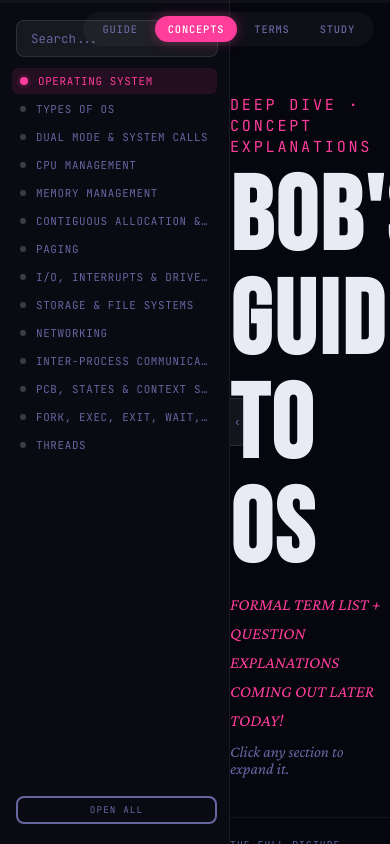
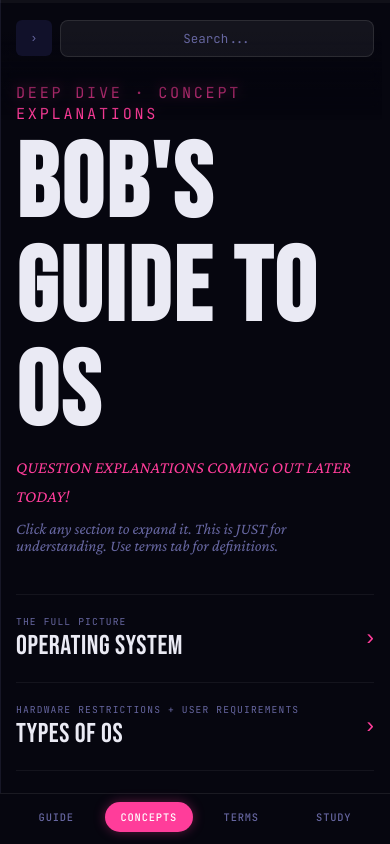
Before and after one commit to AtaurM/bobs-guide-to-os, a React (Vite) app: page / in a window 390 px wide. Built offline with nearby package versions, Linux system fonts and the light colour scheme.

Commit message:
mobile layout; QR search, highlight; directional tab transitions

```diff
--- a/src/App.jsx
+++ b/src/App.jsx
@@ -1,4 +1,4 @@
-import { useRef, useState } from 'react'
+import { useRef, useState, useEffect } from 'react'
 import { SearchContext } from './context/SearchContext'
 import styles from './App.module.css'
 import DeepPanel from './components/panels/DeepPanel'
@@ -9,12 +9,14 @@ import ModeBar from './components/layout/ModeBar'
 import SearchBar from './components/common/SearchBar'
 import useScrollProgress from './hooks/useScrollProgress'
 import useActiveSection from './hooks/useActiveSection'
+import useIsMobile from './hooks/useIsMobile'
 import deepDiveData from './data/deepDiveData'
 import qrData from './data/qrData'
 import { deepSectionId } from './utils/searchUtils'
 import { qrTagId } from './utils/searchUtils'
 
 const SIDEBAR_WIDTH = 230
+const MODE_ORDER = ['guide', 'deep', 'qr', 'study']
 
 const QR_TAGS = [...new Set(qrData.map(c => c.tag))]
 const QR_SECTION_IDS = QR_TAGS.map(tag => qrTagId(tag))
@@ -22,7 +24,6 @@ const QR_NAV_ITEMS = QR_TAGS.map(tag => ({
   id: qrTagId(tag),
   label: tag,
 }))
-
 const DEEP_NAV_ITEMS = deepDiveData.map(s => ({
   id: deepSectionId(s.title),
   label: s.title,
@@ -31,24 +32,43 @@ const DEEP_SECTION_IDS = DEEP_NAV_ITEMS.map(s => s.id)
 
 export default function App() {
   const mainRef = useRef(null)
+  const isMobile = useIsMobile(900)
   const progress = useScrollProgress(mainRef)
   const [searchQuery, setSearchQuery] = useState('')
   const [openSections, setOpenSections] = useState(new Set())
-  const [allOpen, setAllOpen] = useState(false)
-  const [sidebarOpen, setSidebarOpen] = useState(true)
+  const [deepAllOpen, setDeepAllOpen] = useState(false)
+  const [openGroups, setOpenGroups] = useState(() => new Set(QR_TAGS))
+  const [qrAllOpen, setQrAllOpen] = useState(true)
+  const [sidebarOpen, setSidebarOpen] = useState(!isMobile)
+  const [transitioning, setTransitioning] = useState('idle')
+  const [vpWidth, setVpWidth] = useState(() => window.innerWidth)
 
   const [mode, setMode] = useState('deep')
   const sidebarItems = mode === 'deep' ? DEEP_NAV_ITEMS : QR_NAV_ITEMS
   const currentSectionIds = mode === 'deep' ? DEEP_SECTION_IDS : QR_SECTION_IDS
+  const activeIndex = useActiveSection(currentSectionIds, mainRef, mode)
+  const allOpen = mode === 'deep' ? deepAllOpen : qrAllOpen
 
-  const activeIndex = useActiveSection(currentSectionIds, mainRef, mode)
+  useEffect(() => {
+    function onResize() { setVpWidth(window.innerWidth) }
+    window.addEventListener('resize', onResize)
+    return () => window.removeEventListener('resize', onResize)
+  }, [])
 
   function handleModeChange(newMode) {
+    if (newMode === mode) return
+    const oldIndex = MODE_ORDER.indexOf(mode)
+    const newIndex = MODE_ORDER.indexOf(newMode)
+    const goingRight = newIndex > oldIndex
+    setTransitioning(goingRight ? 'out-left' : 'out-right')
+    setTimeout(() => {
       setMode(newMode)
       setSearchQuery('')
       if (mainRef.current) mainRef.current.scrollTop = 0
+      setTransitioning(goingRight ? 'in-right' : 'in-left')
+      setTimeout(() => setTransitioning('idle'), 200)
+    }, 150)
   }
-
 
   function toggleSection(id) {
     setOpenSections(prev => {
@@ -58,69 +78,115 @@ export default function App() {
     })
   }
 
-  function handleToggleAll() {
+  function toggleGroup(tag) {
+    setOpenGroups(prev => {
+      const next = new Set(prev)
+      next.has(tag) ? next.delete(tag) : next.add(tag)
+      return next
+    })
+  }
+
+  function handleDeepToggleAll() {
     const allIds = DEEP_NAV_ITEMS.map(s => s.id)
-    if (allOpen) {
+    if (deepAllOpen) {
       setOpenSections(new Set())
-      setAllOpen(false)
+      setDeepAllOpen(false)
     } else {
       setOpenSections(new Set(allIds))
-      setAllOpen(true)
+      setDeepAllOpen(true)
+    }
+  }
+
+  function handleQrToggleAll() {
+    if (qrAllOpen) {
+      setOpenGroups(new Set())
+      setQrAllOpen(false)
+    } else {
+      setOpenGroups(new Set(QR_TAGS))
+      setQrAllOpen(true)
     }
   }
 
   function scrollToId(index, id) {
     const el = document.getElementById(id)
     const container = mainRef.current
-
     const elTop = el?.getBoundingClientRect().top
     const containerTop = container?.getBoundingClientRect().top
     const distance = elTop - containerTop - 70
-
     const isCurrentlyOpen = openSections.has(id)
     if (!isCurrentlyOpen || Math.abs(distance) < 5) {
       toggleSection(id)
     }
-
     if (!el || !container) return
     const target = container.scrollTop + distance
     container.scrollTo({ top: target, behavior: 'smooth' })
   }
 
+  const sidebarWidth = sidebarOpen ? SIDEBAR_WIDTH : 0
+
   const TRANSITION = '0.28s cubic-bezier(0.4, 0, 0.2, 1)'
+  const TAB_WIDTH = 36
+  const MOBILE_MARGIN = 16
+  const PANEL_MAX_WIDTH = 800
+
+  const openLeft = 16
+  const openWidth = SIDEBAR_WIDTH - 28
+
+  const closedLeft = isMobile
+    ? MOBILE_MARGIN + TAB_WIDTH + 8
+    : Math.max(16, vpWidth / 2 - PANEL_MAX_WIDTH / 2)
+  const closedWidth = isMobile
+    ? vpWidth - MOBILE_MARGIN - TAB_WIDTH - 8 - MOBILE_MARGIN
+    : Math.min(PANEL_MAX_WIDTH, vpWidth - 32)
+  const closedTop = isMobile ? 20 : 40
 
   const searchStyle = sidebarOpen
     ? {
-        left: 16,
-        width: SIDEBAR_WIDTH - 28,
+        top: 20,
+        left: openLeft,
+        width: openWidth,
         transition: `top ${TRANSITION}, left ${TRANSITION}, width ${TRANSITION}`,
       }
     : {
-        top: 40,
-        left: 'max(16px, calc(50vw - 400px))',
-        width: 'min(800px, calc(100vw - 32px))',
+        top: closedTop,
+        left: closedLeft,
+        width: closedWidth,
         transition: `top ${TRANSITION}, left ${TRANSITION}, width ${TRANSITION}`,
       }
+
+  const mainClass = [
+    transitioning === 'out-left'  ? styles.slideOutLeft  : '',
+    transitioning === 'out-right' ? styles.slideOutRight : '',
+    transitioning === 'in-left'   ? styles.slideInLeft   : '',
+    transitioning === 'in-right'  ? styles.slideInRight  : '',
+  ].filter(Boolean).join(' ') || undefined
 
   return (
     <SearchContext.Provider value={searchQuery}>
       <div className={styles.root}>
         <ProgressBar progress={progress} />
 
+        {isMobile && sidebarOpen && (
+          <div
+            className={styles.backdrop}
+            onClick={() => setSidebarOpen(false)}
+          />
+        )}
+
         <Sidebar
           sections={sidebarItems}
           activeIndex={activeIndex}
           onSectionClick={scrollToId}
           allOpen={allOpen}
-          onToggleAll={handleToggleAll}
+          onToggleAll={mode === 'deep' ? handleDeepToggleAll : handleQrToggleAll}
           isOpen={sidebarOpen}
         />
 
         <button
-          className={styles.sidebarTab}
+          className={`${styles.sidebarTab} ${isMobile ? styles.sidebarTabMobile : ''} ${isMobile && !sidebarOpen ? styles.sidebarTabMobileClosed : ''}`}
           onClick={() => setSidebarOpen(v => !v)}
           style={{
-            left: sidebarOpen ? SIDEBAR_WIDTH : 0,
+            left: sidebarOpen ? SIDEBAR_WIDTH : (isMobile ? 16 : 0),
             transition: `left ${TRANSITION}`,
           }}
           aria-label={sidebarOpen ? 'Collapse sidebar' : 'Expand sidebar'}
@@ -128,20 +194,19 @@ export default function App() {
           {sidebarOpen ? '‹' : '›'}
         </button>
 
-        { !sidebarOpen && <div
+        {!sidebarOpen && (
+          <div
             className={styles.searchBlur}
-          style={{
-            left: sidebarOpen ? SIDEBAR_WIDTH : 0,
-            transition: `left ${TRANSITION}`,
-          }}
-        /> }
+            style={{ left: 0, transition: `left ${TRANSITION}` }}
+          />
+        )}
 
         <div className={styles.searchArea} style={searchStyle}>
           <SearchBar
             value={searchQuery}
             onChange={setSearchQuery}
-            centered={!sidebarOpen}
-            highlighted={!sidebarOpen}
+            centered={!sidebarOpen || isMobile}
+            highlighted={!sidebarOpen || isMobile}
           />
         </div>
 
@@ -149,37 +214,49 @@ export default function App() {
           ref={mainRef}
           className={styles.main}
           style={{
-            marginLeft: sidebarOpen ? SIDEBAR_WIDTH : 0,
+            marginLeft: isMobile ? 0 : sidebarWidth,
             paddingTop: 54,
+            paddingBottom: isMobile ? 80 : 0,
+            paddingLeft: isMobile ? 16 : 0,
+            paddingRight: isMobile ? 16 : 0,
+            transition: `margin-left ${TRANSITION}`,
           }}
         >
+          <div className={mainClass} style={{ minHeight: '100%' }}>
+            {mode === 'guide' && (
+              <div className={styles.comingSoon}>Coming later</div>
+            )}
+            {mode === 'deep' && (
+              <DeepPanel
+                openSections={openSections}
+                onToggleSection={toggleSection}
+                sidebarOpen={sidebarOpen && !isMobile}
+                isMobile={isMobile}
+              />
+            )}
+            {mode === 'qr' && (
+              <QRPanel
+                sidebarOpen={sidebarOpen && !isMobile}
+                openGroups={openGroups}
+                onToggleGroup={toggleGroup}
+                isMobile={isMobile}
+              />
+            )}
+            {mode === 'study' && (
+              <div className={styles.comingSoon}>Coming tonight!</div>
+            )}
+          </div>
+        </main>
 
-          {mode === 'guide' && (
-            <div class={styles.comingSoon}>
-              Coming later
+        {!isMobile && (
+          <div className={styles.topRight}>
+            <ModeBar mode={mode} onModeChange={handleModeChange} isMobile={false} />
           </div>
         )}
 
-          {mode === 'deep' &&
-            <DeepPanel
-              openSections={openSections}
-              onToggleSection={toggleSection}
-              sidebarOpen={sidebarOpen}
-            /> }
-
-          {mode === 'qr' && <QRPanel sidebarOpen={sidebarOpen} /> }
-
-          {mode === 'study' && (
-            <div class={styles.comingSoon}>
-              Coming soon by tonight!
-            </div>
+        {isMobile && (
+          <ModeBar mode={mode} onModeChange={handleModeChange} isMobile={true} />
         )}
-
-        </main>
-
-        <div className={styles.topRight}>
-          <ModeBar mode={mode} onModeChange={handleModeChange} />
-        </div>
 
       </div>
     </SearchContext.Provider>
--- a/src/App.module.css
+++ b/src/App.module.css
@@ -28,7 +28,7 @@
 .searchArea {
     position: fixed;
     top: 20px;
-    z-index: 700;
+    z-index: 801;
 }
 
 .sidebarTab {
@@ -38,8 +38,8 @@
     z-index: 800;
     width: 16px;
     height: 48px;
-    background: rgba(255, 255, 255, 0.06);
-    border: 1px solid rgba(255, 255, 255, 0.1);
+    background: var(--surface);
+    border: 1px solid var(--border);
     border-left: none;
     border-radius: 0 6px 6px 0;
     color: var(--text-dim);
@@ -50,7 +50,7 @@
     justify-content: center;
     padding: 0;
     line-height: 1;
-    transition: color 0.2s, background 0.2s;
+    transition: color 0.2s, background 0.2s, top 0.2s, transform 0.2s;
 }
 
 .sidebarTab:hover {
@@ -58,23 +58,42 @@
     background: rgba(var(--accent-rgb), 0.08);
 }
 
+.sidebarTabMobile {
+    top: 20px;
+    transform: none;
+    height: 36px;
+    width: 20px;
+    border-radius: 0 6px 6px 0;
+}
+
+.sidebarTabMobileClosed {
+    top: 20px;
+    transform: none;
+    height: 36px;
+    width: 36px;
+    left: 16px !important;
+    border-left: 1px solid var(--border);
+    border-radius: 6px;
+}
+
 .searchBlur {
     position: fixed;
     top: 0;
     right: 8px;
-    height: 80px;
+    height: 120px;
     z-index: 699;
-    backdrop-filter: blur(12px);
-    -webkit-backdrop-filter: blur(12px);
-    mask-image: linear-gradient(to bottom, black 40%, transparent 100%);
-    -webkit-mask-image: linear-gradient(to bottom, black 40%, transparent 100%);
+    background: linear-gradient(to bottom, var(--bg) 25%, transparent 100%);
+    backdrop-filter: blur(6px);
+    -webkit-backdrop-filter: blur(6px);
+    mask-image: linear-gradient(to bottom, black 35%, transparent 100%);
+    -webkit-mask-image: linear-gradient(to bottom, black 35%, transparent 100%);
     pointer-events: none;
 }
 
 .topRight {
     position: fixed;
     top: 12px;
- right: 16px;
+    right: 22px;
     z-index: 900;
     display: flex;
     align-items: center;
@@ -91,3 +110,76 @@
     letter-spacing: var(--display-ls);
     color: var(--text-dim);
 }
+
+@keyframes slideInFromRight {
+    from { opacity: 0; transform: translateX(40px); }
+    to   { opacity: 1; transform: translateX(0); }
+}
+
+@keyframes slideInFromLeft {
+    from { opacity: 0; transform: translateX(-40px); }
+    to   { opacity: 1; transform: translateX(0); }
+}
+
+@keyframes slideOutToLeft {
+    from { opacity: 1; transform: translateX(0); }
+    to   { opacity: 0; transform: translateX(-40px); }
+}
+
+@keyframes slideOutToRight {
+    from { opacity: 1; transform: translateX(0); }
+    to   { opacity: 0; transform: translateX(40px); }
+}
+
+.slideOutLeft {
+    animation: slideOutToLeft 0.15s ease forwards;
+    pointer-events: none;
+}
+
+.slideOutRight {
+    animation: slideOutToRight 0.15s ease forwards;
+    pointer-events: none;
+}
+
+.slideInLeft {
+    animation: slideInFromLeft 0.2s ease forwards;
+}
+
+.slideInRight {
+    animation: slideInFromRight 0.2s ease forwards;
+}
+
+/* .fadeOut {
+  opacity: 0;
+  transform: translateX(-10px);
+  transition: opacity 0.15s ease, transform 0.15s ease;
+}
+
+@keyframes slideUpFadeIn {
+  from {
+    opacity: 0;
+    transform: translateX(10px);
+  }
+  to {
+    opacity: 1;
+    transform: translateX(0);
+  }
+}
+
+.fadeIn {
+  animation: slideUpFadeIn 0.2s ease forwards;
+} */
+
+.backdrop {
+    position: fixed;
+    inset: 0;
+    background: rgba(0, 0, 0, 0.5);
+    z-index: 799;
+    opacity: 0;
+    animation: fadeInBackdrop 0.25s ease forwards;
+}
+
+@keyframes fadeInBackdrop {
+    from { opacity: 0; }
+    to   { opacity: 1; }
+}
--- a/src/components/layout/ModeBar.jsx
+++ b/src/components/layout/ModeBar.jsx
@@ -1,15 +1,15 @@
 import styles from './ModeBar.module.css'
 
 const MODES = [
-    { id: 'guide', label: 'Guide' },
-    { id: 'deep', label: 'Concepts' },
-    { id: 'qr', label: 'Terms' },
-    { id: 'study', label: 'Study' },
+  { id: 'guide', label: 'Guide',    short: 'G' },
+  { id: 'deep',  label: 'Concepts', short: 'C' },
+  { id: 'qr',    label: 'Terms',    short: 'T' },
+  { id: 'study', label: 'Study',    short: 'S' },
 ]
 
-export default function ModeBar({ mode, onModeChange }) {
+export default function ModeBar({ mode, onModeChange, isMobile }) {
     return (
-        <div className={styles.bar}>
+        <nav className={`${styles.bar} ${isMobile ? styles.mobile : styles.desktop}`}>
             {MODES.map(m => (
                 <button
                     key={m.id}
@@ -17,9 +17,10 @@ export default function ModeBar({ mode, onModeChange }) {
                     onClick={() => onModeChange(m.id)}
                     aria-pressed={mode === m.id}
                 >
-                    {m.label}
+                    <span className={styles.labelFull}>{m.label}</span>
+                    <span className={styles.labelShort}>{m.short}</span>
                 </button>
             ))}
-        </div>
+        </nav>
     )
 }
--- a/src/components/layout/ModeBar.module.css
+++ b/src/components/layout/ModeBar.module.css
@@ -1,13 +1,3 @@
-.bar {
-    display: flex;
-    gap: 4px;
-    align-items: center;
-    background: rgba(255, 255, 255, 0.04);
-    border: 1px solid var(--border);
-    border-radius: 40px;
-    padding: 4px 6px;
-}
-
 .btn {
     font-family: var(--font-mono);
     font-size: 0.65rem;
@@ -18,7 +8,6 @@
     cursor: pointer;
     color: var(--text-dim);
     background: transparent;
-    padding: 6px 13px;
     border-radius: 30px;
     transition: color 0.2s, background 0.2s;
 }
@@ -32,3 +21,48 @@
     background: var(--accent);
     box-shadow: 0 0 12px rgba(var(--accent-rgb), 0.35);
 }
+
+.labelShort { display: none; }
+.labelFull  { display: inline; }
+
+.desktop {
+    display: flex;
+    gap: 4px;
+    align-items: center;
+    background: rgba(255, 255, 255, 0.04);
+    border: 1px solid rgba(255, 255, 255, 0.08);
+    border-radius: 40px;
+    padding: 4px 6px;
+}
+
+.desktop .btn { padding: 6px 13px; }
+
+.mobile {
+    position: fixed;
+    bottom: 0;
+    left: 0;
+    right: 0;
+    z-index: 900;
+    display: flex;
+    justify-content: center;
+    gap: 4px;
+    background: var(--bg);
+    border-top: 1px solid rgba(255, 255, 255, 0.08);
+    padding: 8px 12px 12px;
+    padding-bottom: max(12px, env(safe-area-inset-bottom));
+    will-change: transform;
+    transform: translateZ(0);
+}
+
+.mobile .btn {
+    flex: 1;
+    max-width: 100px;
+    padding: 8px 4px;
+    text-align: center;
+}
+
+/* switch to short labels when screen is narrow */
+@media (max-width: 240px) {
+    .mobile .labelFull  { display: none; }
+    .mobile .labelShort { display: inline; }
+}
--- a/src/components/layout/Sidebar.module.css
+++ b/src/components/layout/Sidebar.module.css
@@ -3,9 +3,10 @@
     left: 0;
     top: 0;
     bottom: 0;
-    background: rgba(255, 255, 255, 0.02);
+    background: #08081a;
     border-right: 1px solid rgba(255, 255, 255, 0.06);
     overflow: hidden;
+    z-index: 800;
     transition: width 0.28s cubic-bezier(0.4, 0, 0.2, 1);
 }
 
@@ -40,7 +41,7 @@
 }
 
 .navItem:hover {
-    background: rgba(255, 255, 255, 0.04);
+    background: var(--surface-hover);
 }
 
 .navItem:hover .dot {
--- a/src/components/panels/DeepPanel.jsx
+++ b/src/components/panels/DeepPanel.jsx
@@ -91,7 +91,7 @@ function DeepSection({ section, isOpen, onToggle }) {
     )
 }
 
-export default function DeepPanel({ openSections, onToggleSection, sidebarOpen }) {
+export default function DeepPanel({ openSections, onToggleSection, sidebarOpen, isMobile }) {
     const query = useSearch()
     const hasQuery = query.trim().length > 0;
     const [othersOpen, setOthersOpen] = useState(false)
@@ -103,15 +103,15 @@ export default function DeepPanel({ openSections, onToggleSection, sidebarOpen }
         <div
             className={styles.panel}
             style={{
-                paddingTop: sidebarOpen ? '40px' : '70px',
+                paddingTop: isMobile ? '28px' : sidebarOpen ? '40px' : '70px',
                 transition: 'padding-top 0.28s cubic-bezier(0.4, 0, 0.2, 1)',
             }}
         >
             <div className={styles.panelHeader}>
                 <p className={styles.panelTop}>Deep Dive · Concept Explanations</p>
                 <h2 className={styles.panelTitle}>Bob's Guide to OS</h2>
-                <p className={styles.panelSub2}>FORMAL TERM LIST + QUESTION EXPLANATIONS COMING OUT LATER TODAY!</p>
-                <p className={styles.panelSub}>Click any section to expand it.</p>
+                <p className={styles.panelSub2}>QUESTION EXPLANATIONS COMING OUT LATER TODAY!</p>
+                <p className={styles.panelSub}>Click any section to expand it. This is JUST for understanding. Use terms tab for definitions.</p>
             </div>
 
             {matchingSections.map((section) => {
--- a/src/components/panels/QRPanel.jsx
+++ b/src/components/panels/QRPanel.jsx
@@ -2,19 +2,21 @@ import { useState } from 'react'
 import qrData from '../../data/qrData'
 import styles from './QRPanel.module.css'
 import Collapse from '../common/Collapse'
-import { qrTagId } from '../../utils/searchUtils'
+import { useSearch } from '../../context/SearchContext'
+import { qrTagId, qrMatchesQuery } from '../../utils/searchUtils'
+import Highlight from '../common/Highlight'
 
-function CardGroup({ tag, cards }) {
-    const [isOpen, setIsOpen] = useState(true)
+const tags = [...new Set(qrData.map(c => c.tag))]
 
+function CardGroup({ tag, cards, isOpen, onToggle }) {
   return (
     <div className={styles.group} id={qrTagId(tag)}>
       <button
         className={styles.groupHeader}
-                onClick={() => setIsOpen(v => !v)}
+        onClick={onToggle}
         aria-expanded={isOpen}
       >
-                <span className={styles.groupName}>{tag}</span>
+        <span className={styles.groupName}><Highlight text={tag} /></span>
         <span className={styles.groupCount}>({cards.length})</span>
         <span className={`${styles.groupChevron} ${isOpen ? styles.groupChevronOpen : ''}`}>
           ›
@@ -24,14 +26,14 @@ function CardGroup({ tag, cards }) {
         <div className={styles.grid}>
           {cards.map((card) => (
             <div key={card.term} className={styles.card}>
-                        <p className={styles.cardTag}>{card.tag}</p>
-                        <h3 className={styles.cardTerm}>{card.term}</h3>
-                        <p className={styles.cardDef}>{card.def}</p>
+              <p className={styles.cardTag}><Highlight text={card.tag} /></p>
+              <h3 className={styles.cardTerm}><Highlight text={card.term} /></h3>
+              <p className={styles.cardDef}><Highlight text={card.def} /></p>
               <ul className={styles.points}>
                 {card.points.map((point, i) => (
                   <li key={i} className={styles.point}>
                     <span className={styles.bullet}>▸</span>
-                                    {point}
+                    <Highlight text={point} />
                   </li>
                 ))}
               </ul>
@@ -43,29 +45,70 @@ function CardGroup({ tag, cards }) {
   )
 }
 
-export default function QRPanel({ sidebarOpen }) {
-    const tags = [...new Set(qrData.map(c => c.tag))]
+export default function QRPanel({ sidebarOpen, openGroups, onToggleGroup, isMobile }) {
+  const query = useSearch()
+  const hasQuery = query.trim().length > 0
+  const matchingCards = qrData.filter(c => qrMatchesQuery(c, query))
+  const otherCards = qrData.filter(c => !qrMatchesQuery(c, query))
+
+  const matchingGroups = tags
+    .map(tag => ({ tag, cards: matchingCards.filter(c => c.tag === tag) }))
+    .filter(g => g.cards.length > 0)
+
+  const [othersOpen, setOthersOpen] = useState(false)
 
   return (
     <div
       className={styles.panel}
       style={{
-                paddingTop: sidebarOpen ? '40px' : '70px',
+        paddingTop: isMobile? '28px' : sidebarOpen ? '40px' : '70px',
         transition: 'padding-top 0.28s cubic-bezier(0.4, 0, 0.2, 1)',
-            }}>
+      }}
+    >
       <div className={styles.panelHeader}>
         <p className={styles.panelEyebrow}>Quick Reference · All term definitions</p>
-                <h2 className={styles.panelTitle}>Quick<br />Reference</h2>
+        <h2 className={styles.panelTitle}>Quick Reference</h2>
         <p className={styles.panelSub}>{qrData.length} terms · grouped by topic</p>
       </div>
 
-            {tags.map(tag => (
+      {matchingGroups.map(({ tag, cards }) => (
         <CardGroup
           key={tag}
           tag={tag}
-                    cards={qrData.filter(c => c.tag === tag)}
+          cards={cards}
+          isOpen={openGroups.has(tag) || hasQuery}
+          onToggle={() => onToggleGroup(tag)}
         />
       ))}
+
+      {hasQuery && matchingGroups.length === 0 && (
+        <p className={styles.noResults}>
+          No results for "{query}"
+        </p>
+      )}
+
+      {hasQuery && otherCards.length > 0 && (
+        <div className={styles.others}>
+          <button
+            className={styles.othersToggle}
+            onClick={() => setOthersOpen(v => !v)}
+          >
+            <span>{othersOpen ? '▾' : '▸'}</span>
+            <span>Other terms ({otherCards.length})</span>
+          </button>
+          <Collapse isOpen={othersOpen}>
+            <div className={`${styles.grid} ${styles.gridDimmed}`}>
+              {otherCards.map((card) => (
+                <div key={card.term} className={styles.card}>
+                  <p className={styles.cardTag}><Highlight text={card.tag} /></p>
+                  <h3 className={styles.cardTerm}><Highlight text={card.term} /></h3>
+                  <p className={styles.cardDef}><Highlight text={card.def} /></p>
+                </div>
+              ))}
+            </div>
+          </Collapse>
+        </div>
+      )}
     </div>
   )
 }
--- /dev/null
+++ b/src/hooks/useIsMobile.js
@@ -0,0 +1,15 @@
+import { useState, useEffect } from 'react'
+
+export default function useIsMobile(breakpoint = 900) {
+  const [isMobile, setIsMobile] = useState(() => window.innerWidth < breakpoint)
+
+  useEffect(() => {
+    function handleResize() {
+      setIsMobile(window.innerWidth < breakpoint)
+    }
+    window.addEventListener('resize', handleResize)
+    return () => window.removeEventListener('resize', handleResize)
+  }, [breakpoint])
+
+  return isMobile
+}
--- a/src/index.css
+++ b/src/index.css
@@ -10,6 +10,9 @@
 /* dark theme variables (default) */
 :root {
   --bg: #06060f;
+  --surface: #11112a;
+  --surface-hover: #181835;
+
   --text: #eaeaf4;
   --text-muted: rgba(234, 234, 244, 0.80);
   --text-dim: #6666a0;
--- a/src/utils/searchUtils.js
+++ b/src/utils/searchUtils.js
@@ -2,9 +2,6 @@ export function deepSectionId(title) {
     return `deep-${title.replace(/\s+/g, '-').toLowerCase()}`
 }
 
-export function qrTagId(tag) {
-    return `qr-${tag.replace(/\s+/g, '-').toLowerCase()}`
-}
 
 export function deepMatchesQuery(section, query) {
     if (!query || !query.trim()) return true;
@@ -32,3 +29,19 @@ export function deepMatchesQuery(section, query) {
     return false
 
 }
+
+export function qrTagId(tag) {
+    return `qr-${tag.replace(/\s+/g, '-').toLowerCase()}`
+}
+
+export function qrMatchesQuery(card, query) {
+    if (!query || !query.trim()) return true
+
+    const q = query.toLowerCase();
+    return (
+        card.tag?.toLowerCase().includes(q) ||
+        card.term?.toLowerCase().includes(q) ||
+        card.def?.toLowerCase().includes(q) ||
+        card.points?.some(p => p.toLowerCase().includes(q))
+    )
+}
```
Also changed, not shown: src/components/panels/QRPanel.module.css (+44 -10 lines). Lines whose indentation alone changed are shown as unchanged.
